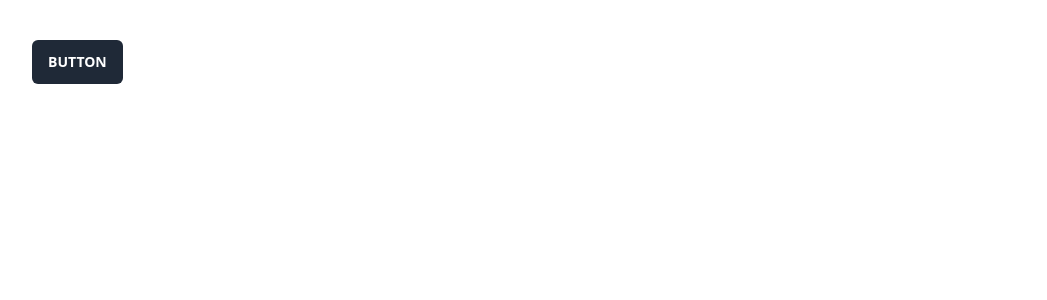
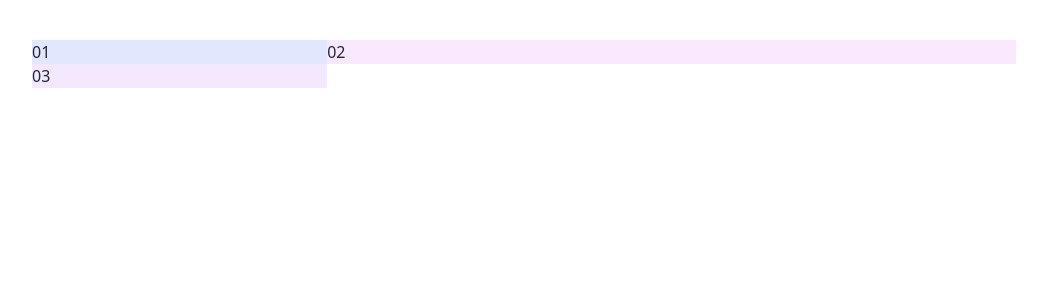
Before and after one commit to 0riion/dictionary-challenge, a React (Create React App) app: page / in a window 1280 px wide. Shown: the top 300 px of the page, without its empty margins (116-1163 px from the left). Built offline with nearby package versions, Linux system fonts and the light colour scheme.

Commit message:
feat: main layout

```diff
--- a/src/App.js
+++ b/src/App.js
@@ -4,10 +4,17 @@ import Layout from './layout';
 function App() {
   return (
     <Layout>
-      <button
-        class="inline-block cursor-pointer rounded-md bg-gray-800 px-4 py-3 text-center text-sm font-semibold uppercase text-white transition duration-200 ease-in-out hover:bg-gray-900">
-        Button
-      </button>
+      <section className="grid grid-cols-10">
+        <div className="bg-indigo-100 col-span-10 md:col-span-3">
+          <span>01</span>
+        </div>
+        <div className="bg-fuchsia-100 col-span-10 md:col-span-7">
+          <span>02</span>
+        </div>
+        <div className="bg-purple-100 col-span-10 md:col-span-3">
+          <span>03</span>
+        </div>
+      </section>
     </Layout>
   );
 }
--- a/src/layout/index.jsx
+++ b/src/layout/index.jsx
@@ -6,8 +6,7 @@ function Layout({ children }) {
     <main className="max-w-5xl mx-auto h-screen py-10 px-5">
       {children}
     </main>
-  )
-
+  );
 };
 
 export default Layout;
```
